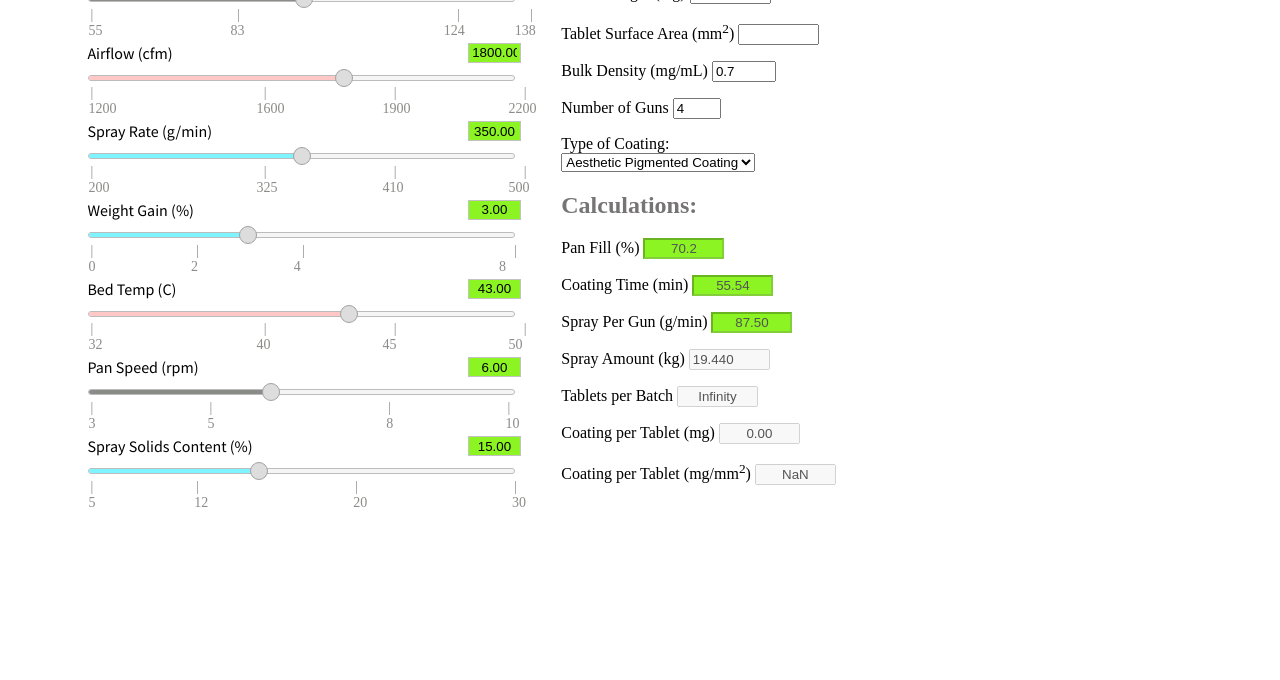
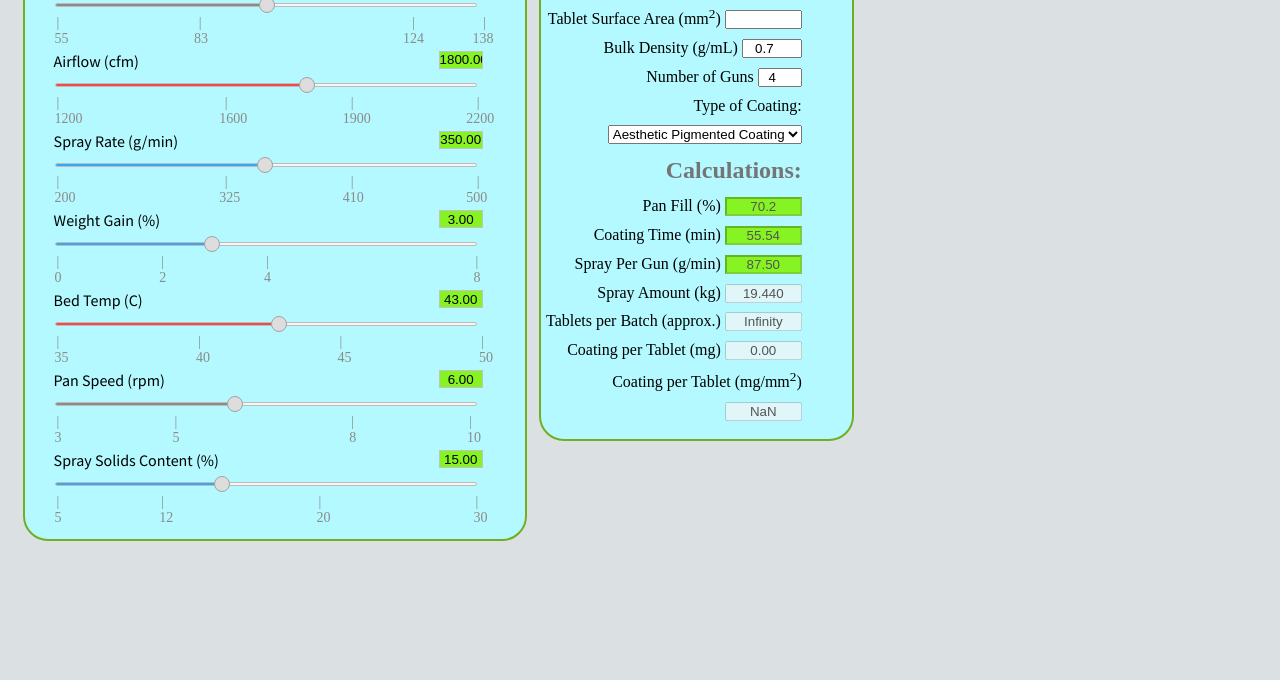
Before and after one commit to kedwards0107/fcslider, a plain HTML site: page slider.html in a window 1280 px wide. Shown: the part 120-800 px from the top of the page. Drawn offline with Linux system fonts and the light colour scheme.

Commit message:
page layout and batch size color fix on bulk adjust

```diff
--- a/slider.css
+++ b/slider.css
@@ -15,27 +15,56 @@ input::-webkit-inner-spin-button {
 } */
 
 
+/* Gets rid of all native formating */
+*{
+  margin: 0;
+  padding: 0;
+  box-sizing: border-box;
+}
+
 body {
-  width: 95%;
-  float: Center;
-  margin: 0 0 0 3%;
-  /* background-color: #e6e5e5; */
+  width: 100%;
+  float: left;
+  margin: 0 0 0 0;
+  padding: 10px;
+  background-color: #dbe1e2;
+
 }
 .content {
   width: 40%;
   float: left;
+  border-radius: 25px;
+  border: 2px solid #73AD21;
+  text-align: left;
+  padding-top: 1%;
+  padding-right: 3%;
+  padding-bottom: 1%;
+  background-color: #b3f9ff;
+  margin-left: 1%;
+  margin-top: 2%;
 }
 .floaty {
   width: 25%;
-  margin: 3% 0 0 3%;
+  margin: 3% 0 0 1%;
   float: left;
-text-align: left;
+text-align: right;
+padding-right: 4%;
+padding-bottom: 1%;
+  border-radius: 25px;
+  border: 2px solid #73AD21;
+  background-color: #b3f9ff;
+  line-height: 1.8;
 }
 .floaty2 {
   width: 30%;
-  margin: 3% 0 0 0;
+  margin: 3% 0 0 1%;
+  padding-left: 1%;
   float: left;
 text-align: left;
+  border-radius: 25px;
+  border: 2px solid #73AD21;
+  background-color: #b3f9ff;
+
 }
 
 h1 {
@@ -50,7 +79,7 @@ h2 {
 
 .slider1_parent {
   padding-bottom: 6px;
-  padding-left: 40px;
+  padding-left: 20px;
   font-family: "Source Sans Pro", sans-serif;
 }
 .slider1_parent .title {
@@ -62,7 +91,7 @@ h2 {
 .slider1_parent .slider1 {
   border: solid 1px #c2c2c2;
   width: 60px;
-  padding: 0 3px 0 3px;
+  padding: 0 0 0 0;
   height: 18px;
   vertical-align: top;
   margin: 4px 4px 4px 10px;
@@ -143,36 +172,53 @@ h2 {
 }
 .Row {
   display: table;
-  width: 95%; /*Optional*/
+  width: 98%; /*Optional*/
   table-layout: fixed; /*Optional*/
   border-spacing: 0px; /*Optional*/
   margin-top: 0%;
-  margin-left: 50px;
+  margin-left: 30px;
 }
 .Row_ticks {
+  display: table;
+  width: 100%; /*Optional*/
+  table-layout: fixed; /*Optional*/
+  border-spacing: 0px; /*Optional*/
+  margin-top: -5%;
+  margin-left: 32px;
+  color: #c5c5c5;
+}
+.Row2 {
+  display: table;
+  width: 102%; /*Optional*/
+  table-layout: fixed; /*Optional*/
+  border-spacing: 0px; /*Optional*/
+  margin-top: 0%;
+  margin-left: 30px;
+}
+.Row_ticks2 {
+  display: table;
+  width: 102%; /*Optional*/
+  table-layout: fixed; /*Optional*/
+  border-spacing: 0px; /*Optional*/
+  margin-top: -5%;
+  margin-left: 32px;
+  color: #c5c5c5;
+}
+.Row3 {
+  display: table;
+  width: 98%; /*Optional*/
+  table-layout: fixed; /*Optional*/
+  border-spacing: 0px; /*Optional*/
+  margin-top: 0%;
+  margin-left: 30px;
+}
+.Row_ticks3 {
   display: table;
   width: 98%; /*Optional*/
   table-layout: fixed; /*Optional*/
   border-spacing: 0px; /*Optional*/
   margin-top: -5%;
-  margin-left: 52px;
-  color: #c5c5c5;
-}
-.Row2 {
-  display: table;
-  width: 98%; /*Optional*/
-  table-layout: fixed; /*Optional*/
-  border-spacing: 0px; /*Optional*/
-  margin-top: 0%;
-  margin-left: 50px;
-}
-.Row_ticks2 {
-  display: table;
-  width: 98%; /*Optional*/
-  table-layout: fixed; /*Optional*/
-  border-spacing: 0px; /*Optional*/
-  margin-top: -5%;
-  margin-left: 52px;
+  margin-left: 32px;
   color: #c5c5c5;
 }
 .marker {
@@ -195,12 +241,17 @@ h2 {
   text-align: center;
 }
 
+#tablet,
+#numGuns,
+#surfaceArea,
+#bulk,
 #coatingTime,
 #perBatch,
 #perTablet,
 #perMm2,
 #perGun,
 #perSprayAmount,
+#sprayAmount,
 #panFill {
   text-align: center;
 }
--- a/slider.html
+++ b/slider.html
@@ -67,7 +67,7 @@
         min="1200"
         max="2200"
         value="1800"
-        color="#ffc8c7"
+        color="#f34a47"
         onchange="calculate()"
       />
       <div class="Row_ticks">
@@ -105,6 +105,7 @@
         min="200"
         max="500"
         value="350"
+        color="#34a8f6"
         onchange="calculate()"
       />
       <div class="Row_ticks">
@@ -143,9 +144,10 @@
         max="8"
         value="3"
         step="0.1"
+        color="#34a8f6"
         onchange="calculate()"
       />
-      <div class="Row_ticks">
+      <div class="Row_ticks2">
         <div class="marker">|</div>
         <div class="marker"></div>
         <div class="marker">|</div>
@@ -156,7 +158,7 @@
         <div class="marker"></div>
         <div class="marker">|</div>
       </div>
-      <div class="Row">
+      <div class="Row2">
         <div class="marker">0</div>
         <div class="marker"></div>
         <div class="marker">2</div>
@@ -173,34 +175,44 @@
         id="slider4"
         name="value4"
         text="Bed Temp (C)"
-        min="32"
+        min="35"
         max="50"
         value="43"
-        color="#ffc8c7"
+        color="#f34a47"
         onchange="calculate()"
       />
-      <div class="Row_ticks">
+      <div class="Row_ticks3">
         <div class="marker">|</div>
+        <div class="marker"></div>
         <div class="marker"></div>
         <div class="marker"></div>
         <div class="marker"></div>
         <div class="marker">|</div>
         <div class="marker"></div>
         <div class="marker"></div>
+        <div class="marker"></div>
+        <div class="marker"></div>
         <div class="marker">|</div>
+        <div class="marker"></div>
+        <div class="marker"></div>
         <div class="marker"></div>
         <div class="marker"></div>
         <div class="marker">|</div>
       </div>
-      <div class="Row">
-        <div class="marker">32</div>
+      <div class="Row3">
+        <div class="marker">35</div>
+        <div class="marker"></div>
         <div class="marker"></div>
         <div class="marker"></div>
         <div class="marker"></div>
         <div class="marker">40</div>
         <div class="marker"></div>
         <div class="marker"></div>
+        <div class="marker"></div>
+        <div class="marker"></div>
         <div class="marker">45</div>
+        <div class="marker"></div>
+        <div class="marker"></div>
         <div class="marker"></div>
         <div class="marker"></div>
         <div class="marker">50</div>
@@ -248,6 +260,7 @@
         max="30"
         value="15"
         step="1"
+        color="#34a8f6"
         onchange="calculate()"
       />
       <div class="Row_ticks2">
@@ -320,7 +333,7 @@
     id="surfaceArea"
     size = "7" />
     <p></p>
-    <label>Bulk Density (mg/mL)</label>
+    <label>Bulk Density (g/mL)</label>
     <input
     type="number"
     id="bulk"
@@ -357,9 +370,9 @@
       <input type="integer" id="perGun" size = "7"disabled /> <span id="HL"></span>
       <p></p>
       <label for="">Spray Amount (kg)</label>
-      <input type="integer" id="sprayAmount" size = "7"disabled />
+      <input type="integer" id="sprayAmount" size = "7" disabled />
       <p></p>
-      <label for="">Tablets per Batch</label>
+      <label for="">Tablets per Batch (approx.)</label>
       <input type="integer" id="perBatch" size = "7" disabled />
       <p></p>
       <label for="">Coating per Tablet (mg)</label>
--- a/sliders.js
+++ b/sliders.js
@@ -539,6 +539,15 @@ function calculate() {
   document.getElementById("perTablet").value = parseFloat(
     calcCoatPerTab
   ).toFixed(2);
+    // calcPerBatch = function (obj) {
+    //   if ((obj.value = Infinity)) {
+    //     obj.value = "";
+    //   } else
+    //     obj.value =
+    //       (document.getElementById("slider1").value * 1000) /
+    //       (document.getElementById("tablet").value / 1000);
+    // };
+    // calcPerBatch(document.getElementById("perBatch"));
   var perBatch =
     (document.getElementById("slider1").value * 1000) /
     (document.getElementById("tablet").value / 1000);
@@ -553,8 +562,8 @@ function calculate() {
   document.getElementById("perGun").value = calcSprayPerGun.toFixed(2);
 
   // Change slider1 value field background based on value entered
-  var bsm2 = 83;
-  var bsm3 = 124;
+  var bsm2 = parseFloat(document.getElementById("bsMarker2").innerHTML);
+  var bsm3 = parseFloat(document.getElementById("bsMarker3").innerHTML);
   var changeColor1 = function (obj) {
     if (obj.value > bsm2 && obj.value < bsm3) {
       obj.style.backgroundColor = "#84f415f0";
```
